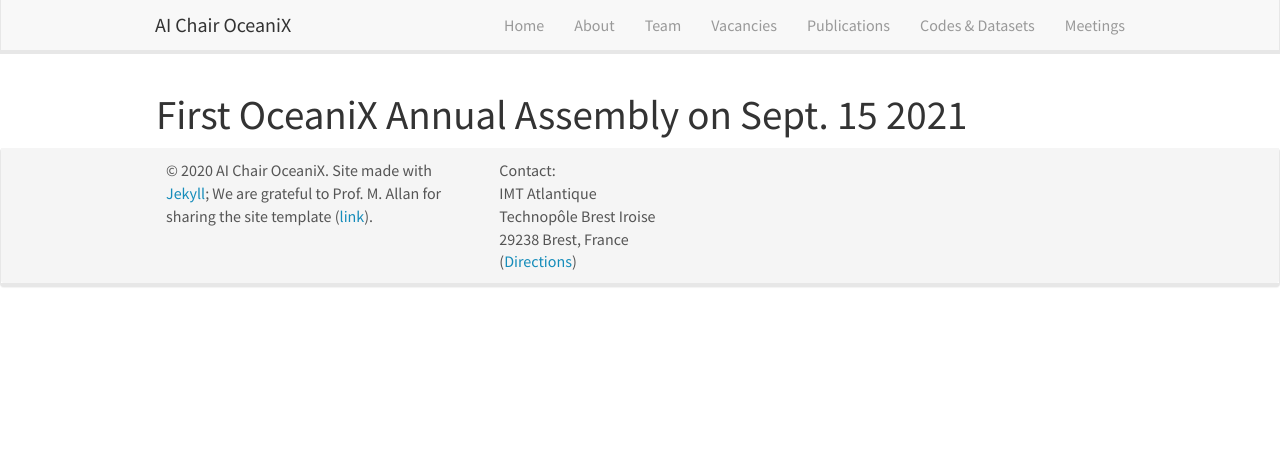
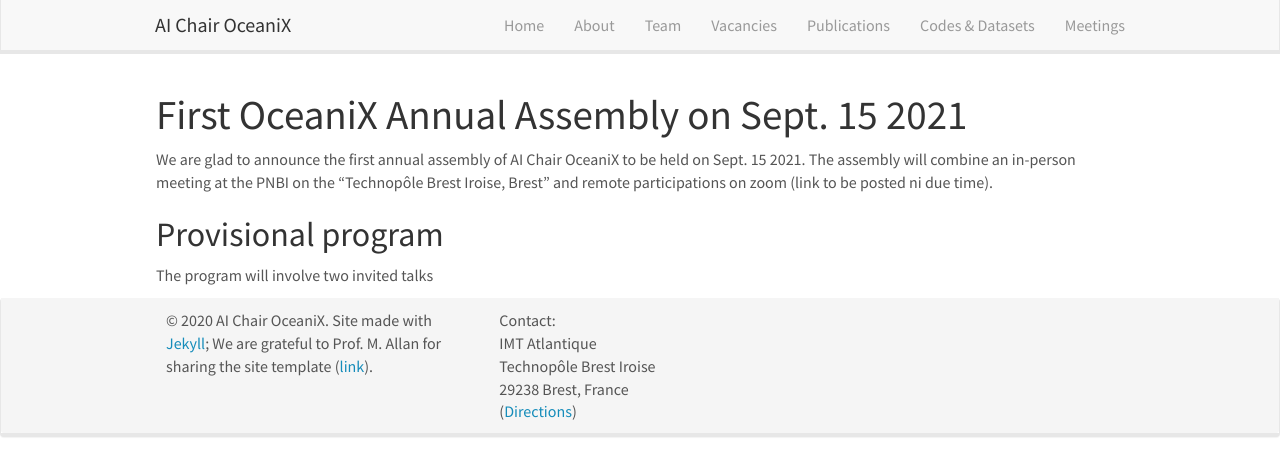
Before and after one commit to CIA-Oceanix/CIA-Oceanix.github.io, a Jekyll site: the page built from _pages/assembly.md, in a window 1280 px wide. Shown: the top 476 px of the page. Built offline with Jekyll 4.4.1, drawn with Linux system fonts in a browser that asks for light colours; nearby versions of some CDN libraries.

Commit message:
Update assembly.md

```diff
--- a/_pages/assembly.md
+++ b/_pages/assembly.md
@@ -7,3 +7,9 @@
 ---
 
 # First OceaniX Annual Assembly on Sept. 15 2021
+
+We are glad to announce the first annual assembly of AI Chair OceaniX to be held on Sept. 15 2021.
+The assembly will combine an in-person meeting at the PNBI on the "Technopôle Brest Iroise, Brest" and remote participations on zoom (link to be posted ni due time).
+
+## Provisional program
+The program will involve two invited talks
```
